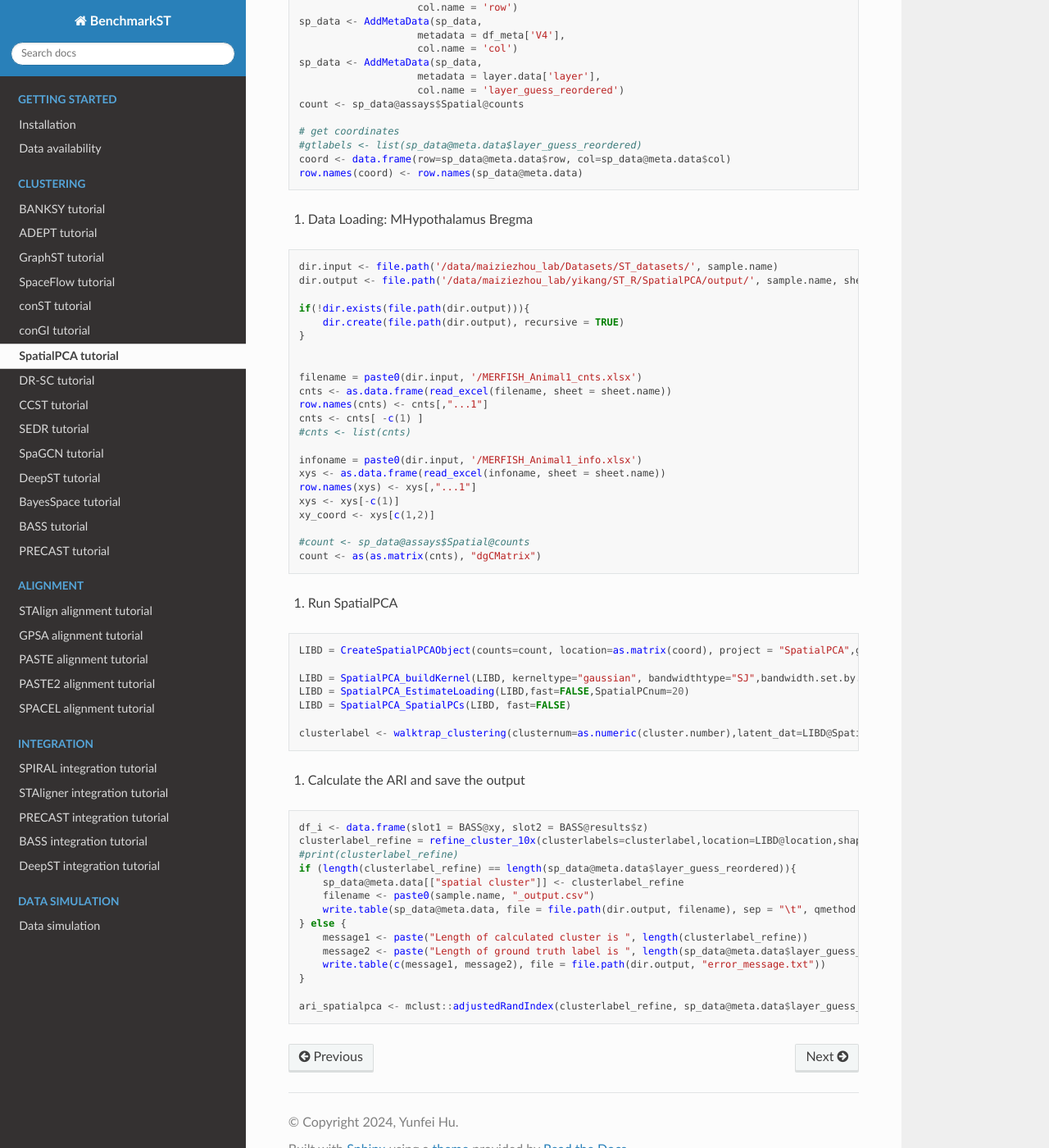
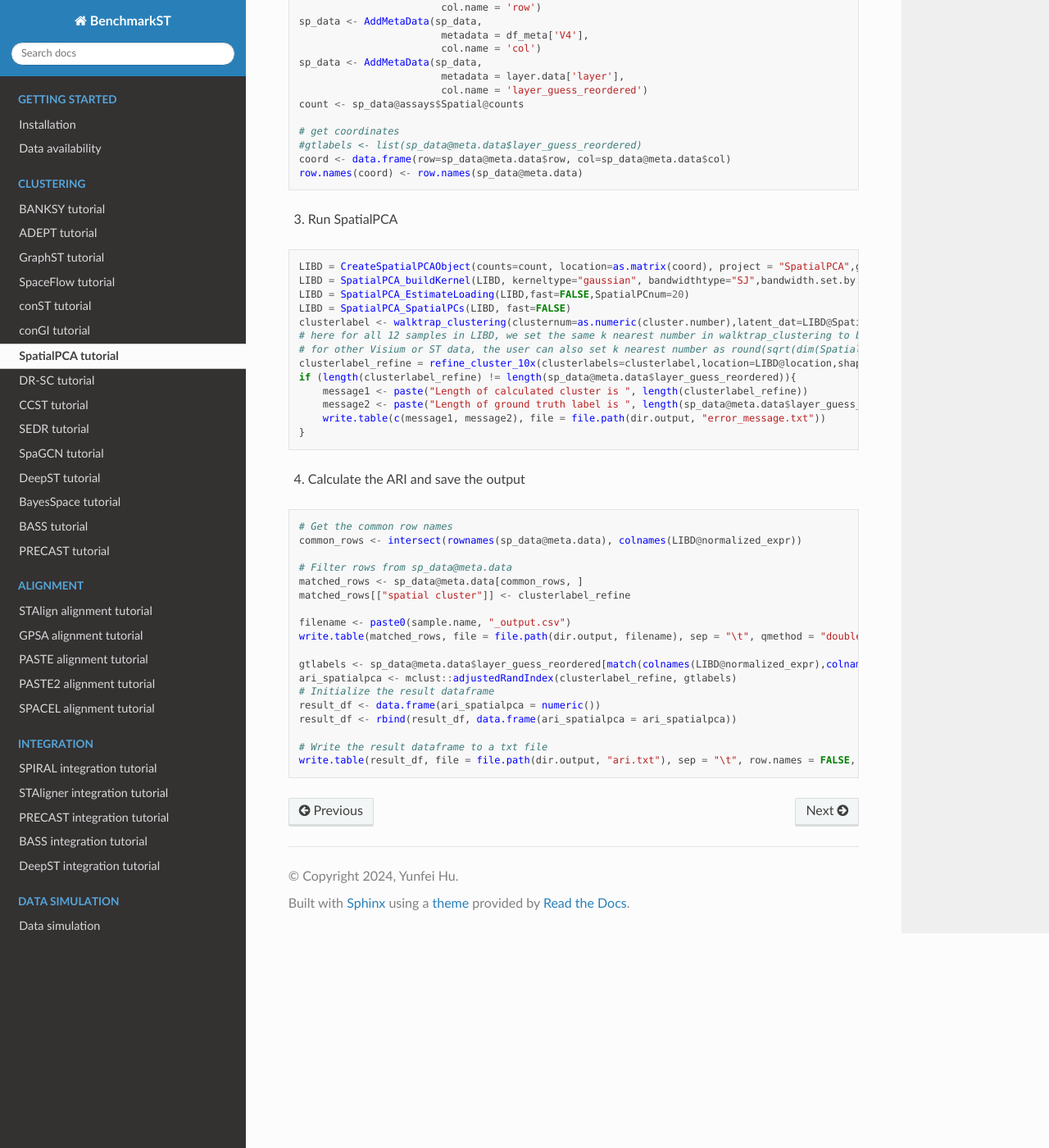
Before and after one commit to OliiverHu/BenchmarkST_reproducbility, a Sphinx documentation site: the page built from docs/source/SpatialPCA.rst, in a window 1280 px wide and 1400 px high, scrolled down 1628 px. Shown: the whole window at 82% size. Built offline with Sphinx 7.4.7 and the Read the Docs theme 2.0.0, drawn with Linux system fonts in a browser that asks for light colours; pages that are not in the unit, such as notebooks, are missing from menus; some of the changed text lies outside the part shown.

Commit message:
update spatialpca

```diff
--- a/docs/source/SpatialPCA.rst
+++ b/docs/source/SpatialPCA.rst
@@ -10,30 +10,32 @@
     library(ggplot2)
     library(Matrix)
 
-#. Data loading: DLPFC
+2. Data loading: DLPFC
 
 .. code-block:: r
 
+    sample.name <- "151673"
+    cluster.number <- 7
     dir.input <- file.path('/data/maiziezhou_lab/Datasets/ST_datasets/DLPFC12/', sample.name)
-    dir.output <- file.path('/data/maiziezhou_lab/yikang/ST_R/SpatialPCA/output/', sample.name, '/')
+    dir.output <- file.path('/data/maiziezhou_lab/manfeifei/Projects/Benchmark/R/SpatialPCA/output/', sample.name, '/')
     meta.input <- file.path('/data/maiziezhou_lab/Datasets/ST_datasets/DLPFC12/', sample.name, 'gt')
     layer.input <- file.path('/data/maiziezhou_lab/Datasets/ST_datasets/DLPFC12/', sample.name, 'gt/layered')
 
-
     if(!dir.exists(file.path(dir.output))){
-    dir.create(file.path(dir.output), recursive = TRUE)
+        dir.create(file.path(dir.output), recursive = TRUE)
     }
 
     filename <- paste0(sample.name, "_filtered_feature_bc_matrix.h5")
     sp_data <- Load10X_Spatial(dir.input, filename = filename)
 
+    #df_meta <- read.table(file.path(meta.input, 'metadata.tsv'))
     df_meta <- read.table(file.path(meta.input, 'tissue_positions_list_GTs.txt'))
 
 
     original_row_names <- row.names(df_meta)
     split_data <- strsplit(df_meta$V1, split = ",")
     df_meta <- do.call(rbind, lapply(split_data, function(x) {
-    data.frame(V1=x[1], V2=x[2], V3=x[3], V4=x[4], V5=x[5], V6=x[6], V7=x[7])
+        data.frame(V1=x[1], V2=x[2], V3=x[3], V4=x[4], V5=x[5], V6=x[6], V7=x[7])
     }))
     row.names(df_meta) <- df_meta$V1
     df_meta$V3 <- as.numeric(df_meta$V3)
@@ -84,17 +86,15 @@
     # Append to the final dataframe
     layer.data <- rbind(layer.data, data.temp)
 
-
-
     sp_data <- AddMetaData(sp_data,
-                        metadata = df_meta['V3'],
-                        col.name = 'row')
+                            metadata = df_meta['V3'],
+                            col.name = 'row')
     sp_data <- AddMetaData(sp_data,
-                        metadata = df_meta['V4'],
-                        col.name = 'col')
+                            metadata = df_meta['V4'],
+                            col.name = 'col')
     sp_data <- AddMetaData(sp_data,
-                        metadata = layer.data['layer'],
-                        col.name = 'layer_guess_reordered')
+                            metadata = layer.data['layer'],
+                            col.name = 'layer_guess_reordered')
     count <- sp_data@assays$Spatial@counts
 
     # get coordinates
@@ -102,62 +102,43 @@
     coord <- data.frame(row=sp_data@meta.data$row, col=sp_data@meta.data$col)
     row.names(coord) <- row.names(sp_data@meta.data)
 
-
-#. Data Loading: MHypothalamus Bregma
-
-.. code-block:: r
-
-    dir.input <- file.path('/data/maiziezhou_lab/Datasets/ST_datasets/', sample.name)
-    dir.output <- file.path('/data/maiziezhou_lab/yikang/ST_R/SpatialPCA/output/', sample.name, sheet.name)
-
-    if(!dir.exists(file.path(dir.output))){
-        dir.create(file.path(dir.output), recursive = TRUE)
-    }
-
-
-    filename = paste0(dir.input, '/MERFISH_Animal1_cnts.xlsx')
-    cnts <- as.data.frame(read_excel(filename, sheet = sheet.name))
-    row.names(cnts) <- cnts[,"...1"]
-    cnts <- cnts[ -c(1) ]
-    #cnts <- list(cnts)
-
-    infoname = paste0(dir.input, '/MERFISH_Animal1_info.xlsx')
-    xys <- as.data.frame(read_excel(infoname, sheet = sheet.name))
-    row.names(xys) <- xys[,"...1"]
-    xys <- xys[-c(1)]
-    xy_coord <- xys[c(1,2)]
-
-    #count <- sp_data@assays$Spatial@counts
-    count <- as(as.matrix(cnts), "dgCMatrix")
-
-#. Run SpatialPCA
+3. Run SpatialPCA
 
 .. code-block:: r
 
     LIBD = CreateSpatialPCAObject(counts=count, location=as.matrix(coord), project = "SpatialPCA",gene.type="spatial",sparkversion="spark",numCores_spark=5,gene.number=3000, customGenelist=NULL,min.loctions = 20, min.features=20)
-
     LIBD = SpatialPCA_buildKernel(LIBD, kerneltype="gaussian", bandwidthtype="SJ",bandwidth.set.by.user=NULL)
     LIBD = SpatialPCA_EstimateLoading(LIBD,fast=FALSE,SpatialPCnum=20)
     LIBD = SpatialPCA_SpatialPCs(LIBD, fast=FALSE)
-
     clusterlabel <- walktrap_clustering(clusternum=as.numeric(cluster.number),latent_dat=LIBD@SpatialPCs,knearest=70 )
-
-
-#. Calculate the ARI and save the output
-
-.. code-block:: r
-
-    df_i <- data.frame(slot1 = BASS@xy, slot2 = BASS@results$z)
+    # here for all 12 samples in LIBD, we set the same k nearest number in walktrap_clustering to be 70.
+    # for other Visium or ST data, the user can also set k nearest number as round(sqrt(dim(SpatialPCAobject@SpatialPCs)[2])) by default.
     clusterlabel_refine = refine_cluster_10x(clusterlabels=clusterlabel,location=LIBD@location,shape="hexagon")
-    #print(clusterlabel_refine)
-    if (length(clusterlabel_refine) == length(sp_data@meta.data$layer_guess_reordered)){
-        sp_data@meta.data[["spatial cluster"]] <- clusterlabel_refine
-        filename <- paste0(sample.name, "_output.csv")
-        write.table(sp_data@meta.data, file = file.path(dir.output, filename), sep = "\t", qmethod = "double", col.names=NA)
-    } else {
+    if (length(clusterlabel_refine) != length(sp_data@meta.data$layer_guess_reordered)){
         message1 <- paste("Length of calculated cluster is ", length(clusterlabel_refine))
         message2 <- paste("Length of ground truth label is ", length(sp_data@meta.data$layer_guess_reordered))
         write.table(c(message1, message2), file = file.path(dir.output, "error_message.txt"))
     }
 
-    ari_spatialpca <- mclust::adjustedRandIndex(clusterlabel_refine, sp_data@meta.data$layer_guess_reordered)
+4. Calculate the ARI and save the output
+
+.. code-block:: r
+
+    # Get the common row names
+    common_rows <- intersect(rownames(sp_data@meta.data), colnames(LIBD@normalized_expr))
+
+    # Filter rows from sp_data@meta.data
+    matched_rows <- sp_data@meta.data[common_rows, ]
+    matched_rows[["spatial cluster"]] <- clusterlabel_refine
+
+    filename <- paste0(sample.name, "_output.csv")
+    write.table(matched_rows, file = file.path(dir.output, filename), sep = "\t", qmethod = "double", col.names=NA)
+
+    gtlabels <- sp_data@meta.data$layer_guess_reordered[match(colnames(LIBD@normalized_expr),colnames(count))]
+    ari_spatialpca <- mclust::adjustedRandIndex(clusterlabel_refine, gtlabels)
+    # Initialize the result dataframe
+    result_df <- data.frame(ari_spatialpca = numeric())
+    result_df <- rbind(result_df, data.frame(ari_spatialpca = ari_spatialpca))
+
+    # Write the result dataframe to a txt file
+    write.table(result_df, file = file.path(dir.output, "ari.txt"), sep = "\t", row.names = FALSE, col.names=TRUE)
```
Also changed, not shown: other parts of docs/source/SpatialPCA.rst (+1 -1 lines).
